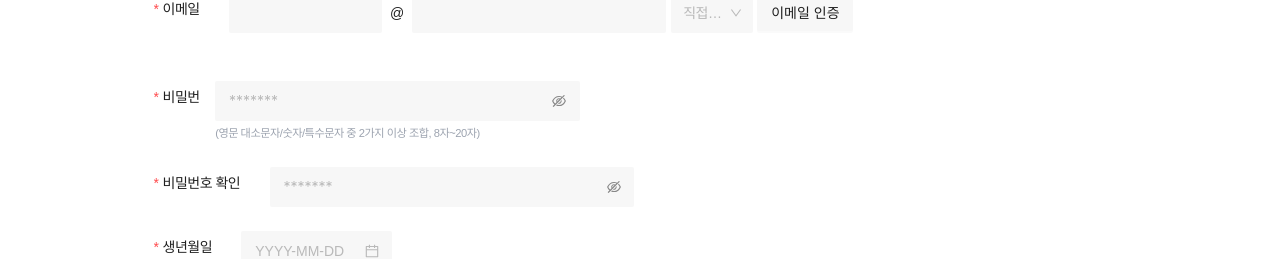
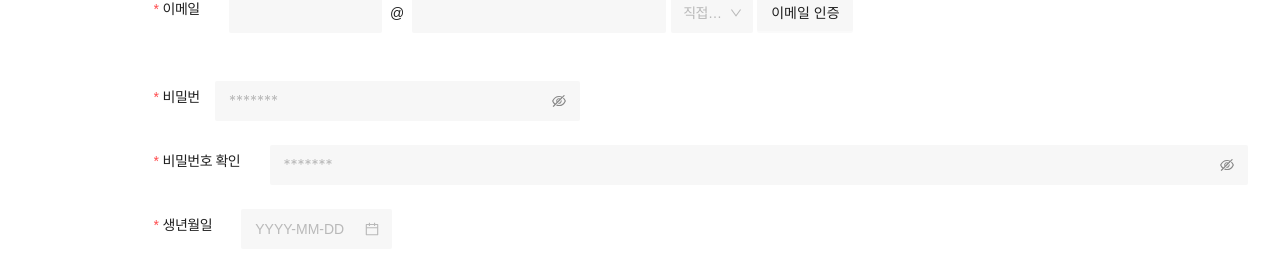
Before and after one commit to jyh2610/InternShipProject_NEXT.JS, a Next.js app in the folder front/: page /signup/clientinfo in a window 1280 px wide. Shown: the part 436-695 px from the top of the page. Built offline with nearby package versions, Linux system fonts and the light colour scheme; no server answers.

Commit message:
Fix: 비밀번호 파일 수정

```diff
--- a/front/src/components/sigin-up/Password.tsx
+++ b/front/src/components/sigin-up/Password.tsx
@@ -21,37 +21,51 @@ function Password() {
               if (pwValidation.test(value)) {
                 return Promise.resolve();
               }
-              return Promise.reject(new Error(" "));
+              return Promise.reject(new Error("사용불가! 영문대/소문자, 숫자, 특수문자 중 2가지 이상 조합하세요"));
             },
           },
         ]}
         hasFeedback
       >
-        <Input.Password placeholder="*******" autoComplete="new-password" style={{ padding: "0.5rem 0.8rem" }} />
+        <Input.Password placeholder="*******" style={{ padding: "0.5rem 0.8rem" }} />
         <span className="text-[0.7rem] font-medium text-gray-400">(영문 대소문자/숫자/특수문자 중 2가지 이상 조합, 8자~20자)</span>
       </Form.Item>
       <Form.Item
+        name="confirm"
+        dependencies={["password"]}
+        label={<div className="password-check">비밀번호 확인</div>}
         wrapperCol={{ span: 8 }}
-        name="checkPassword"
-        label={<div className="password-check">비밀번호 확인</div>}
-        dependencies={["password"]}
         hasFeedback
         rules={[
           {
             required: true,
-            message: "비밀번호확인을 입력해 주세요.",
+            message: "Please confirm your password!",
           },
           ({ getFieldValue }) => ({
             validator(_, value) {
               if (!value || getFieldValue("password") === value) {
                 return Promise.resolve();
               }
-              return Promise.reject(new Error("비밀번호가 다릅니다. 다시 한번 확인 하세요."));
+              return Promise.reject(new Error("The new password that you entered do not match!"));
             },
           }),
         ]}
+        // rules={[
+        //   {
+        //     required: true,
+        //     message: "비밀번호확인을 입력해 주세요.",
+        //   },
+        //   ({ getFieldValue }) => ({
+        //     validator(_, value) {
+        //       if (!value || getFieldValue("password") === value) {
+        //         return Promise.resolve(); // 비밀번호와 비밀번호 확인이 같으면 유효성 검사를 통과
+        //       }
+        //       return Promise.reject(new Error("비밀번호가 다릅니다. 다시 한번 확인 하세요."));
+        //     },
+        //   }),
+        // ]}
       >
-        <Input.Password placeholder="*******" autoComplete="new-password" style={{ padding: "0.5rem 0.8rem" }} />
+        <Input.Password placeholder="*******" style={{ padding: "0.5rem 0.8rem" }} />
       </Form.Item>
     </>
   );
--- a/front/src/components/sigin-up/SiginupBtn.tsx
+++ b/front/src/components/sigin-up/SiginupBtn.tsx
@@ -14,7 +14,7 @@ function SiginupBtn({ validateForm }: { validateForm: () => void }) {
   return (
     <Form.Item wrapperCol={{ offset: 8 }}>
       <Button className="px-[2.1rem] py-[0.8rem]" style={{ lineHeight: 0, backgroundColor: "#EFEFEF" }} type="link">
-        취소
+        이전
       </Button>
       <Button style={{ lineHeight: 0 }} type="primary" onClick={clickSignup} className="px-[2.1rem] py-[0.8rem]" htmlType="submit">
         회원가입
--- a/front/src/components/sigin-up/SiginupForm.tsx
+++ b/front/src/components/sigin-up/SiginupForm.tsx
@@ -15,6 +15,7 @@ import SiginupBtn from "./SiginupBtn";
 import UserID from "./UserID";
 
 import type { formType } from "@/type/signUp";
+import TestPassword from "./TestPassword";
 
 const validateMessages = {
   required: "${label} is required!",
@@ -92,7 +93,8 @@ const SiginupForm = () => {
             <Nickname nicknameValue={nicknameValue} />
             <UserID user={user_nameValue} />
             <EmailInput />
-            <Password />
+            {/* <Password /> */}
+            <TestPassword />
             <Birth validateSelect={validateSelect} />
             <Sex validateSelect={validateSelect} />
             <SiginupBtn validateForm={validateForm} />
--- /dev/null
+++ b/front/src/components/sigin-up/TestPassword.tsx
@@ -0,0 +1,59 @@
+import { Form, Input } from "antd";
+
+import React, { useEffect } from "react";
+
+const TestPassword = () => {
+  const pwValidation = new RegExp("^(?=.*[A-Z])(?=.*[0-9])(?=.*[@$!%*?&])[A-Za-z0-9@$!%*?&]{8,20}$");
+
+  return (
+    <div>
+      <Form.Item
+        name="password"
+        label="비밀번호"
+        labelCol={{ span: 1 }}
+        wrapperCol={{ span: 8 }}
+        rules={[
+          {
+            required: true,
+            message: "비밀번호를 입력해 주세요.",
+          },
+          {
+            validator: (_, value) => {
+              if (pwValidation.test(value)) {
+                return Promise.resolve();
+              }
+              return Promise.reject(new Error("사용불가! 영문 대소문자, 숫자, 특수문자 중 2가지 이상 조합하세요"));
+            },
+          },
+        ]}
+        hasFeedback
+      >
+        <Input.Password placeholder="*******" style={{ padding: "0.5rem 0.8rem" }} />
+      </Form.Item>
+      <Form.Item
+        name="confirm"
+        label={<div className="password-check">비밀번호 확인</div>}
+        dependencies={["password"]}
+        hasFeedback
+        rules={[
+          {
+            required: true,
+            message: "비밀번호를 입력해 주세요",
+          },
+          ({ getFieldValue }) => ({
+            validator(_, value) {
+              if (!value || getFieldValue("password") === value) {
+                return Promise.resolve();
+              }
+              return Promise.reject(new Error("비밀번호와 동일하지 않습니다."));
+            },
+          }),
+        ]}
+      >
+        <Input.Password placeholder="*******" style={{ padding: "0.5rem 0.8rem" }} />
+      </Form.Item>
+    </div>
+  );
+};
+
+export default TestPassword;
```
